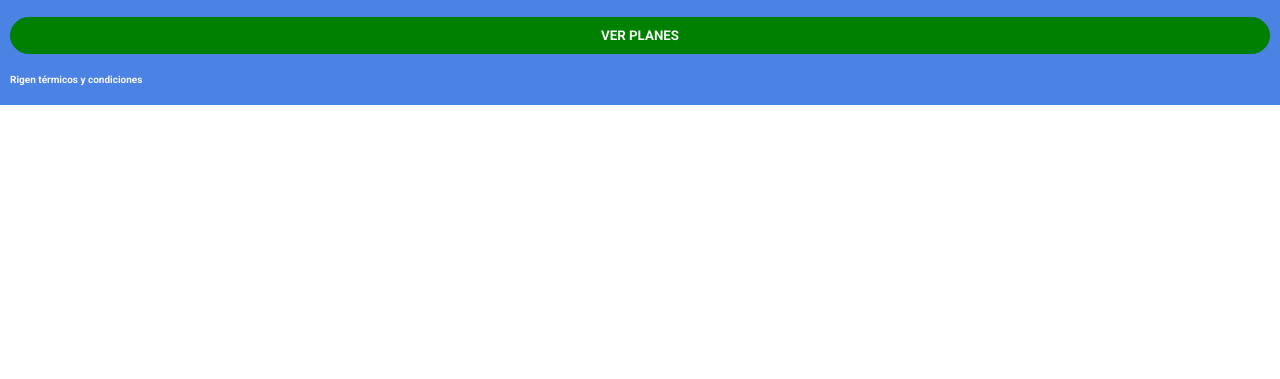
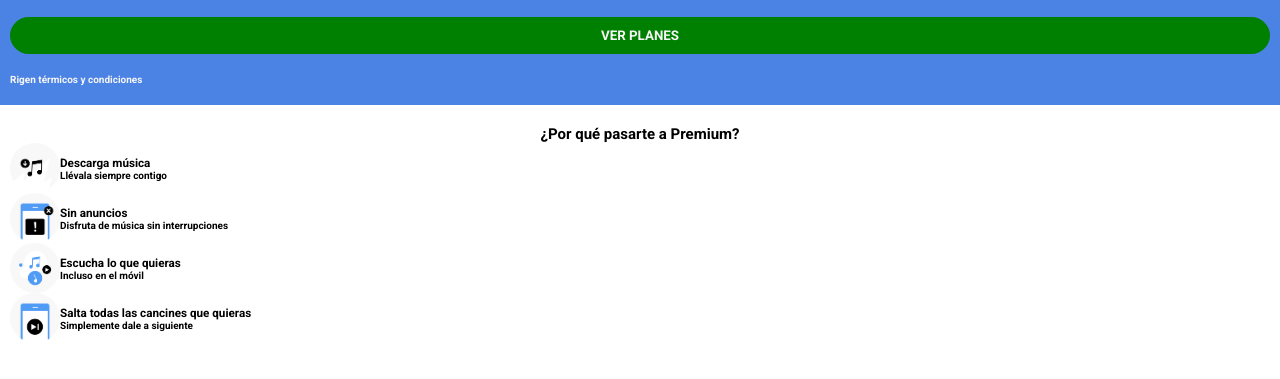
Before and after one commit to Adalab/promo-S-module-1-pair-14-spotify, a plain HTML site: page index.html in a window 1280 px wide. Shown: the part 179-558 px from the top of the page. Drawn offline with Linux system fonts and the light colour scheme.

Commit message:
Modification white section

```diff
--- a/index.html
+++ b/index.html
@@ -43,9 +43,37 @@
       </section>
 
       <section class="white-section">
-        <h2></h2>
-        <article>
-          <img src="" alt="" />
+        <h2>¿Por qué pasarte a Premium?</h2>
+        <ul class="list">
+          <li class="item">
+            <img class="img" src="./images/benefit-1.png" alt="">
+            <div>
+              <h3>Descarga música</h3>
+              <p>Llévala siempre contigo</p>
+            </div></li>
+
+          <li class="item">
+            <img class="img" src="./images/benefit-2.png" alt="">
+            <div>
+              <h3>Sin anuncios</h3>
+              <p>Disfruta de música sin interrupciones</p>
+            </div></li>
+
+          <li class="item"><img class="img" src="./images/benefit-3.png" alt="">
+            <div>
+              <h3>Escucha lo que quieras</h3>
+              <p>Incluso en el móvil</p>
+            </div></li>
+
+          <li class="item">
+            <img class="img" src="./images/benefit-4.png" alt="">
+            <div>
+              <h3>Salta todas las cancines que quieras</h3>
+              <p>Simplemente dale a siguiente</p>
+            </div></li>
+        </ul>
+        <!-- <article>
+          <img class="img" src="./images/benefit-1.png" alt="" />
           <p></p>
           <p></p>
         </article>
@@ -63,7 +91,7 @@
           <img src="" alt="" />
           <p></p>
           <p></p>
-        </article>
+        </article>-->
       </section>
     </main>
 
--- a/style.css
+++ b/style.css
@@ -7,7 +7,6 @@
   padding: 0;
   box-sizing: border-box;
   font-family: "Roboto";
-
 }
 
 .header {
@@ -15,7 +14,6 @@
   position: sticky;
   top: 0;
   z-index: 2;
-
 }
 
 .images-logo {
@@ -23,7 +21,6 @@
   justify-content: space-between;
   height: 4rem;
   padding: 1rem;
-
 }
 .logo {
   height: 100%;
@@ -35,7 +32,6 @@
 
 .container-link {
   display: none;
-
 }
 
 .blue-section {
@@ -65,7 +61,24 @@
 .white-section {
   background-color: white;
   color: black;
-  height: 5000px;
+  width: 100%;
+  padding: 2rem 1rem 4rem 1rem;
+  display: flex;
+  flex-wrap: wrap;
+  justify-content: center;
+}
+
+.item {
+  display: flex;
+  flex-wrap: wrap;
+  align-items: center;
+}
+.list {
+  list-style-type: none;
+  width: 100%;
+}
+.img {
+  width: 5rem;
 }
 
 .footer {
@@ -77,21 +90,17 @@
   .images-logo {
     height: 6rem;
     padding: 2rem;
-
   }
   .logo {
     height: 100%;
-
   }
   .burger-menu {
     display: none;
-
   }
   .container-link {
     display: flex;
     justify-content: flex-end;
     z-index: 4;
     color: white;
-
   }
 }
```
Also changed, not shown: images/benefit-1.png (added), images/benefit-2.png (added), images/benefit-3.png (added), images/benefit-4.png (added), images/es.svg (added), images/premium_dancer.png (added). Lines whose indentation alone changed are shown as unchanged.
